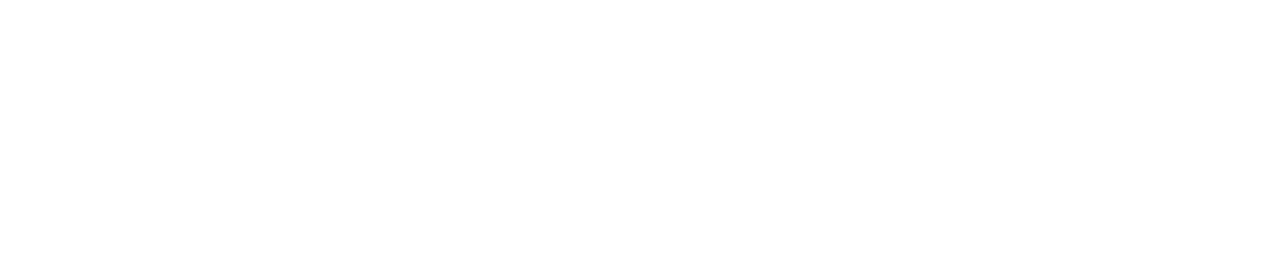
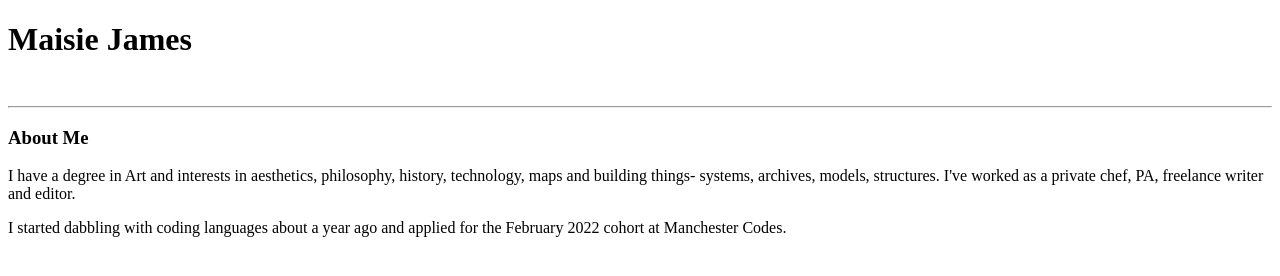
Before and after one commit to Maisienjames/portfolio, a plain HTML site: page index.html in a window 1280 px wide. Drawn offline with Linux system fonts and the light colour scheme.

Commit message:
Amended index

```diff
--- a/index.html
+++ b/index.html
@@ -4,6 +4,12 @@
     <title>Maisie</title>
 </head>
 <body>
-    <h1></h1>
+    <h1>Maisie James</h1>
+    <h2></h2>
+    <br>
+    <hr>
+    <h3>About Me</h3>
+    <p>I have a degree in Art and interests in aesthetics, philosophy, history, technology, maps and building things- systems, archives, models, structures. I've worked as a private chef, PA, freelance writer and editor.</p>
+    <p>I started dabbling with coding languages about a year ago and applied for the February 2022 cohort at Manchester Codes.</p>
 </body>
 </html>
```
